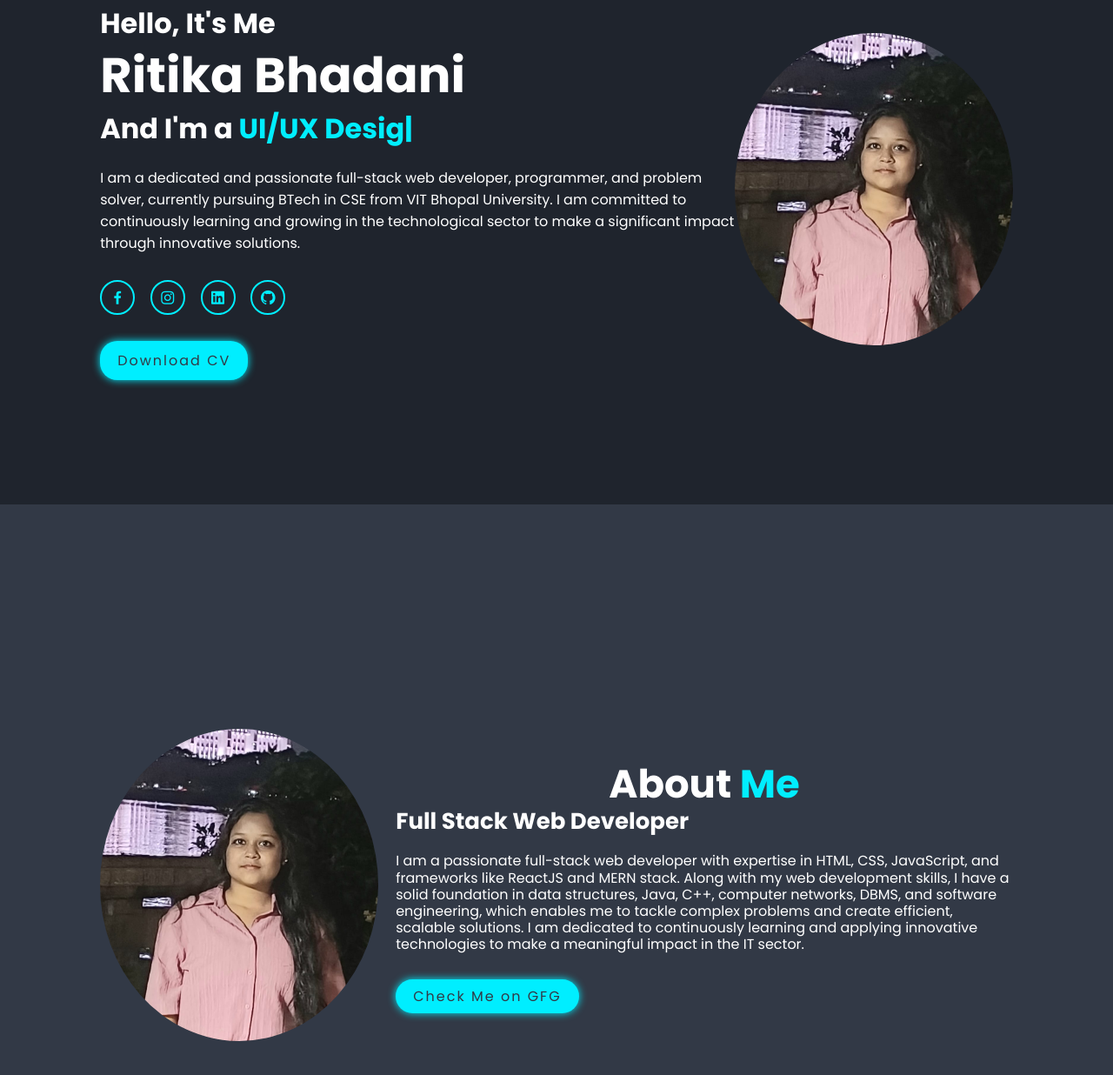
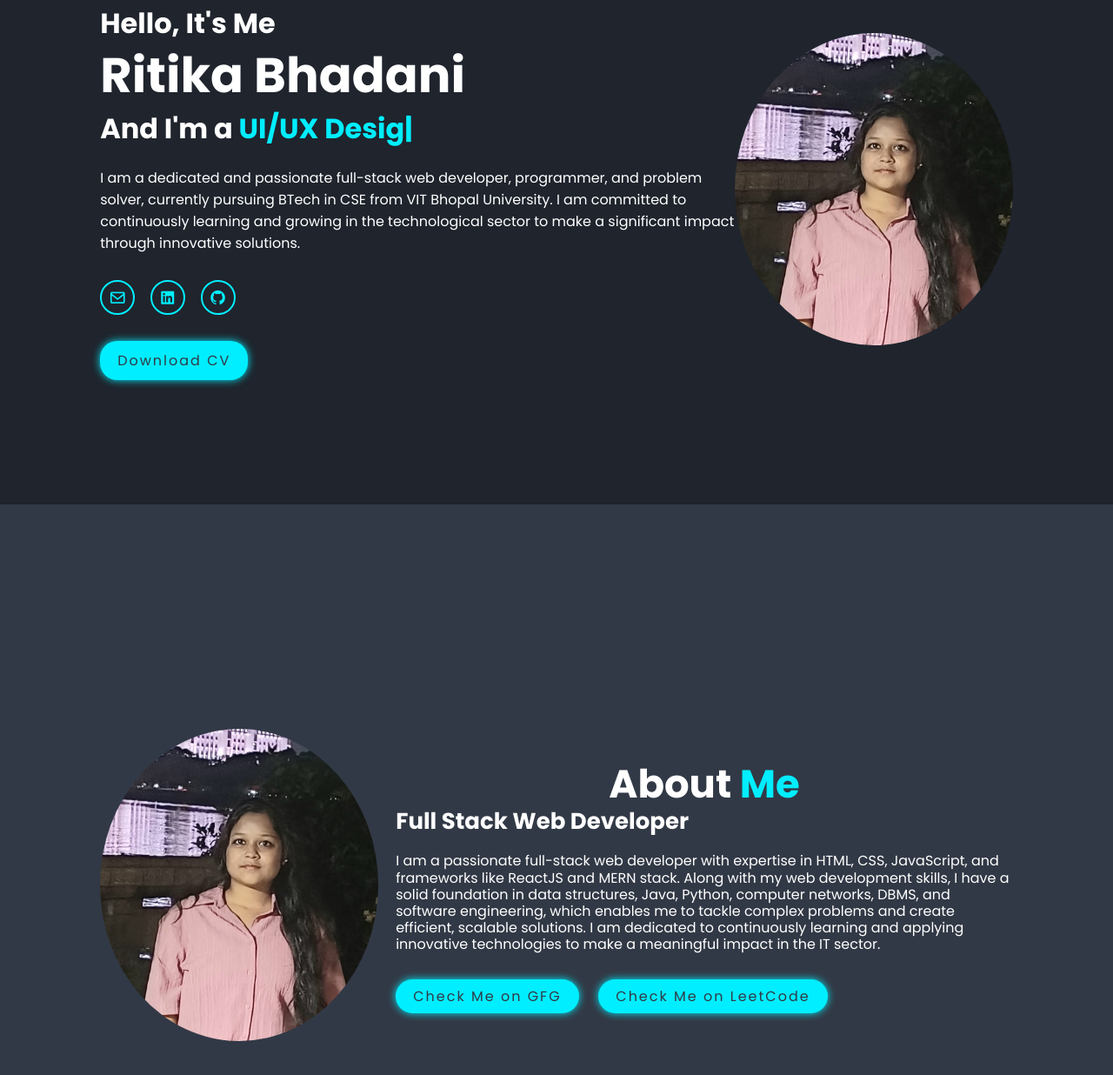
Before and after one commit to RitikaBhadani11/My-Portfolio, a plain HTML site: page index.html in a window 1280 px wide. Shown: the part 220-1456 px from the top of the page at 87% size. Drawn offline with nearby package versions, Linux system fonts and the light colour scheme.

Commit message:
profile updated

```diff
--- a/index.html
+++ b/index.html
@@ -28,8 +28,7 @@
             <h3>And I'm a <Span class="multiple-text">Full Stack Web Developer</Span></h3>
             <p>I am a dedicated and passionate full-stack web developer, programmer, and problem solver, currently pursuing BTech in CSE from VIT Bhopal University. I am committed to continuously learning and growing in the technological sector to make a significant impact through innovative solutions.</p>
             <div class="social-media">
-                <a href=""><i class='bx bxl-facebook'></i></a>
-                <a href=""><i class='bx bxl-instagram' ></i></a>
+                <a href="mailto:ritikabhadani98@gmail.com"><i class='bx bx-envelope'></i></a>
                 <a href="https://www.linkedin.com/in/ritikabhadani/"><i class='bx bxl-linkedin-square' ></i></a>
                 <a href="https://github.com/RitikaBhadani11"><i class='bx bxl-github' ></i></a>
 
@@ -46,11 +45,12 @@
         <div class="about-img">
             <img  class="home-img" src="home.jpg" alt="">
         </div>
-        <div class="about-content">
+        <div class="about-content" >
             <h2 class="heading">About <Span>Me</Span></h2>
             <h3>Full Stack Web Developer</h3>
-            <p>I am a passionate full-stack web developer with expertise in HTML, CSS, JavaScript, and frameworks like ReactJS and MERN stack. Along with my web development skills, I have a solid foundation in data structures, Java, C++, computer networks, DBMS, and software engineering, which enables me to tackle complex problems and create efficient, scalable solutions. I am dedicated to continuously learning and applying innovative technologies to make a meaningful impact in the IT sector.</p>
+            <p>I am a passionate full-stack web developer with expertise in HTML, CSS, JavaScript, and frameworks like ReactJS and MERN stack. Along with my web development skills, I have a solid foundation in data structures, Java, Python, computer networks, DBMS, and software engineering, which enables me to tackle complex problems and create efficient, scalable solutions. I am dedicated to continuously learning and applying innovative technologies to make a meaningful impact in the IT sector.</p>
             <a href="https://www.geeksforgeeks.org/user/ritikabhadani/" class="btn">Check Me on GFG</a>
+            <a href="https://leetcode.com/u/RitikaBhadani/" class="btn" style="margin-left: 20px;">Check Me on LeetCode</a>
         </div>
 
     </section>
```
